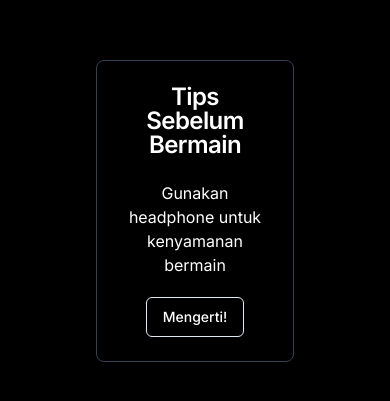
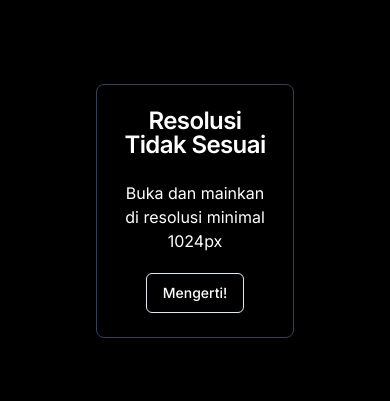
Before and after one commit to Aswin-art/digital-odyssey, a Next.js app: page / in a window 390 px wide. Shown: the part 211-612 px from the top of the page. Built offline with nearby package versions, Linux system fonts and the light colour scheme.

Commit message:
feat: add modal resolution

```diff
--- a/app/page.tsx
+++ b/app/page.tsx
@@ -44,6 +44,7 @@ export default function Home() {
 
   return (
     <>
+      <div className="hidden lg:block">
         {!gameState.modalHeadphone ? (
           <Modal
             title="Tips Sebelum Bermain"
@@ -65,7 +66,7 @@ export default function Home() {
                   }}
                 >
                   <h1
-                  className={`text-4xl text-white font-bold ${myFont.className}`}
+                    className={`text-4xl lg:none text-white font-bold ${myFont.className}`}
                   >
                     digital odyssey
                   </h1>
@@ -120,6 +121,15 @@ export default function Home() {
             />
           </>
         )}
+      </div>
+      <div className="block lg:hidden">
+        <Modal
+          title="Resolusi Tidak Sesuai"
+          desc="Buka dan mainkan di resolusi minimal 1024px"
+          btnText="Mengerti!"
+          onClickFunc={() => null}
+        />
+      </div>
     </>
   );
 }
```
Lines whose indentation alone changed are shown as unchanged.
